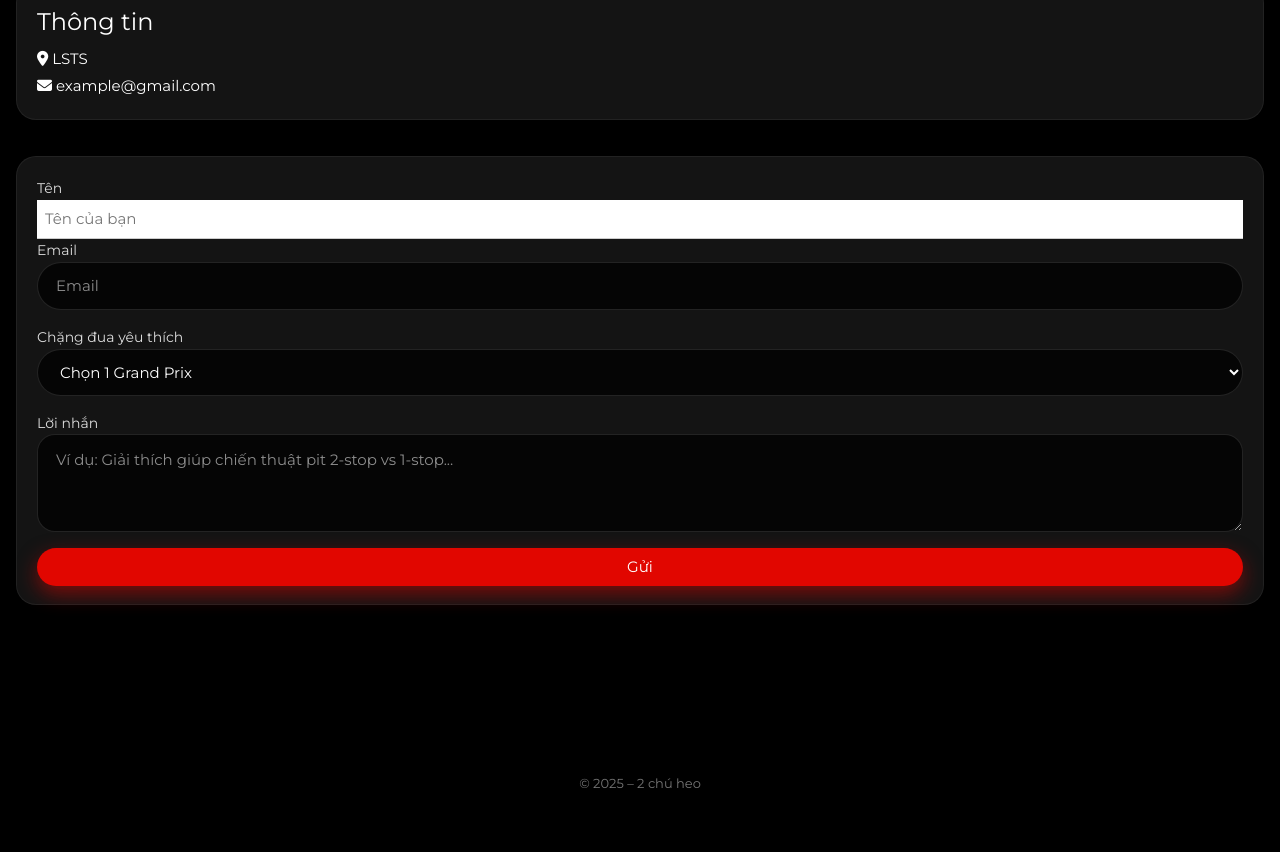
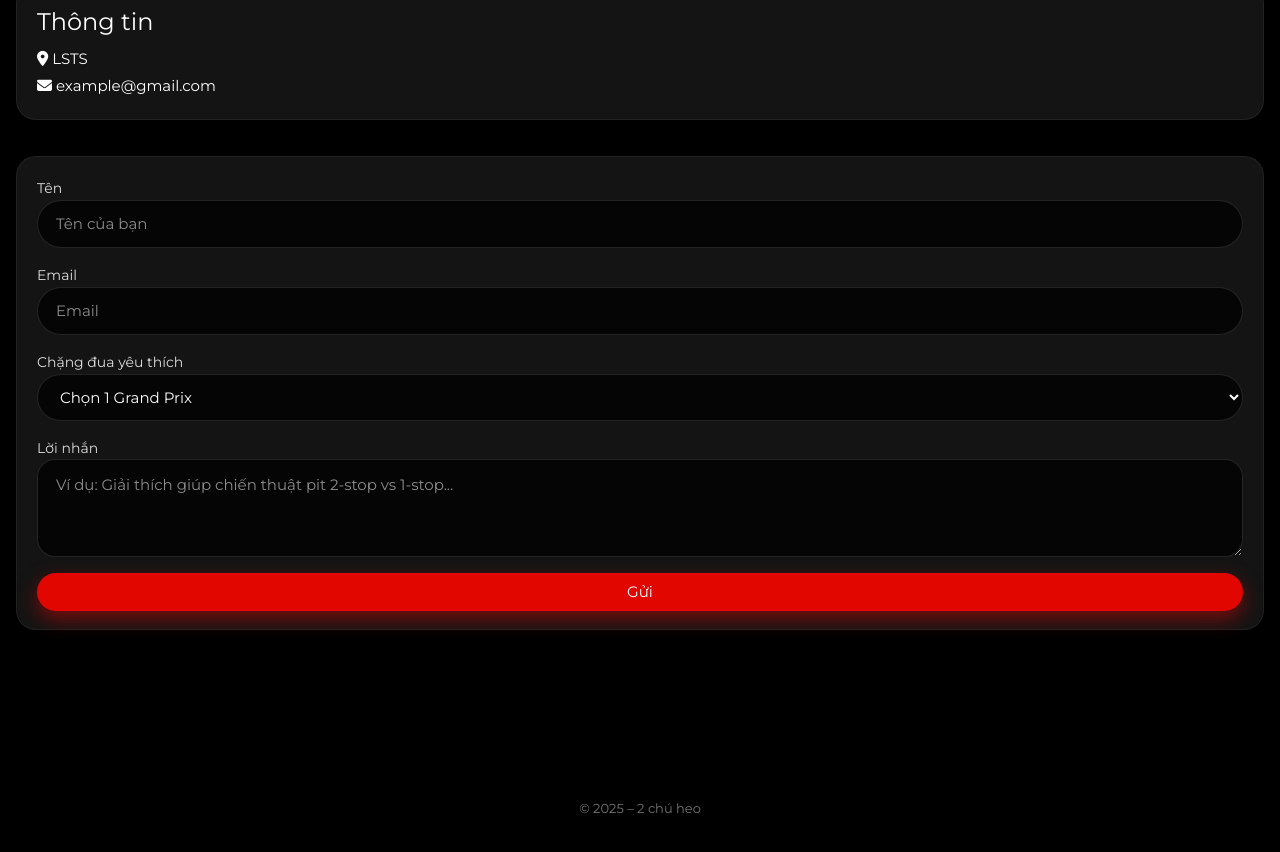
Before and after one commit to huangzuu0211/web12-12f2-g09-formula1, a plain HTML site: page index.html in a window 1280 px wide. Shown: the part 2831-3683 px from the top of the page. Drawn offline with nearby package versions, Linux system fonts and the light colour scheme.

Commit message:
Fix HTML encoding issues in index.html

```diff
--- a/index.html
+++ b/index.html
@@ -278,7 +278,7 @@
             <div class="w3-col m12 s12">
                 <form class="info-card contact-form">
                     <label>Tên</label>
-                    <input class="w3-input name="name" input-rounded w3-margin-bottom" type="text" placeholder="Tên của bạn" required>
+                    <input class="w3-input input-rounded w3-margin-bottom" name="name" type="text" placeholder="Tên của bạn" required>
 
                     <label>Email</label>
                     <input class="w3-input input-rounded w3-margin-bottom" type="email" name="email" placeholder="Email" required>
```
